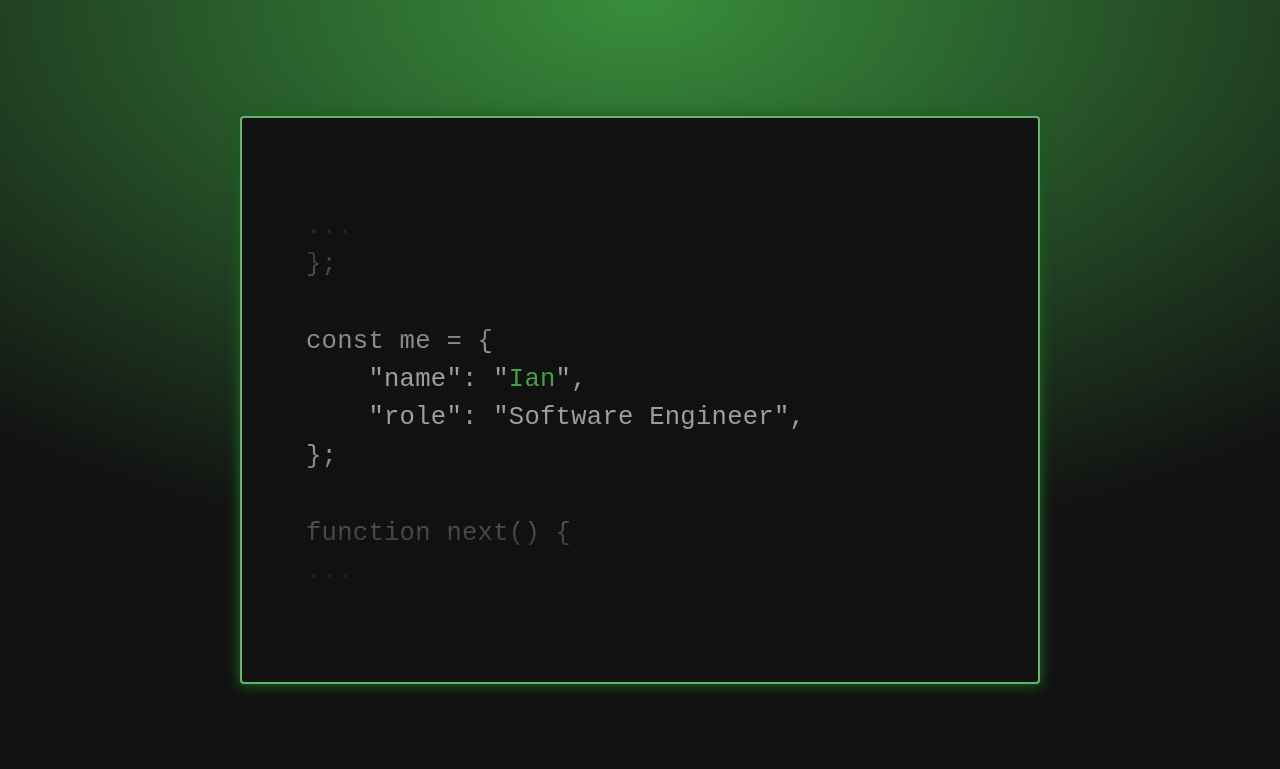
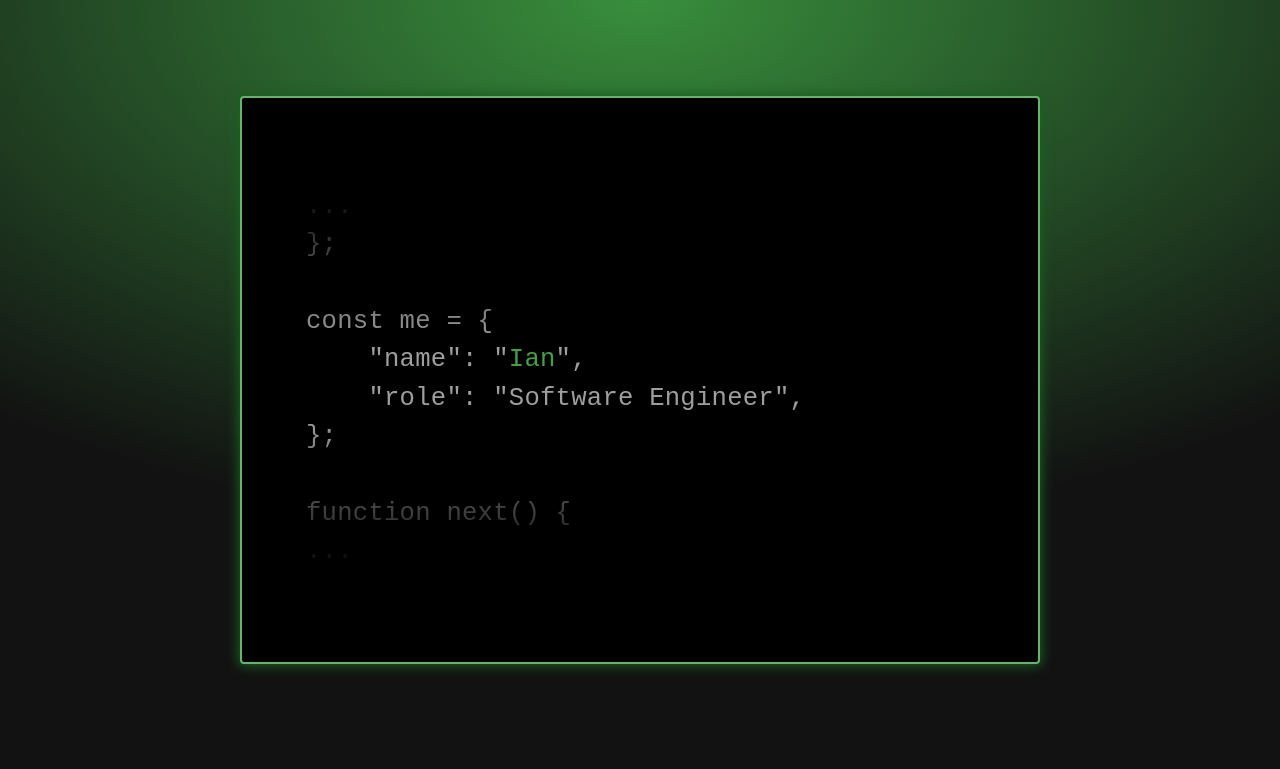
Before and after one commit to dust-7/dust-7.github.io, a React (Vite) app: page / in a window 1280 px wide. Shown: the top 769 px of the page. Built offline with nearby package versions, Linux system fonts and the light colour scheme; no server answers.

Commit message:
Adjust Hero styling

```diff
--- a/src/features/home/Hero.tsx
+++ b/src/features/home/Hero.tsx
@@ -69,8 +69,8 @@ export default function Hero() {
 
   return (
     <Box sx={{
-      height: '100vh',
       px: { xs: 1, md: 8 },
+      py: 12,
       display: 'flex',
       alignItems: 'center',
       justifyContent: 'center',
@@ -80,7 +80,7 @@ export default function Hero() {
         p: { xs: 1, md: 8 },
         width: '100%',
         maxWidth: { xs: 500, md: 800 },
-        backgroundColor: '#111',
+        backgroundColor: '#000',
         border: 2,
         borderColor: 'primary.light',
         boxShadow: '0 0 12px 2px #1b5e20',
```
